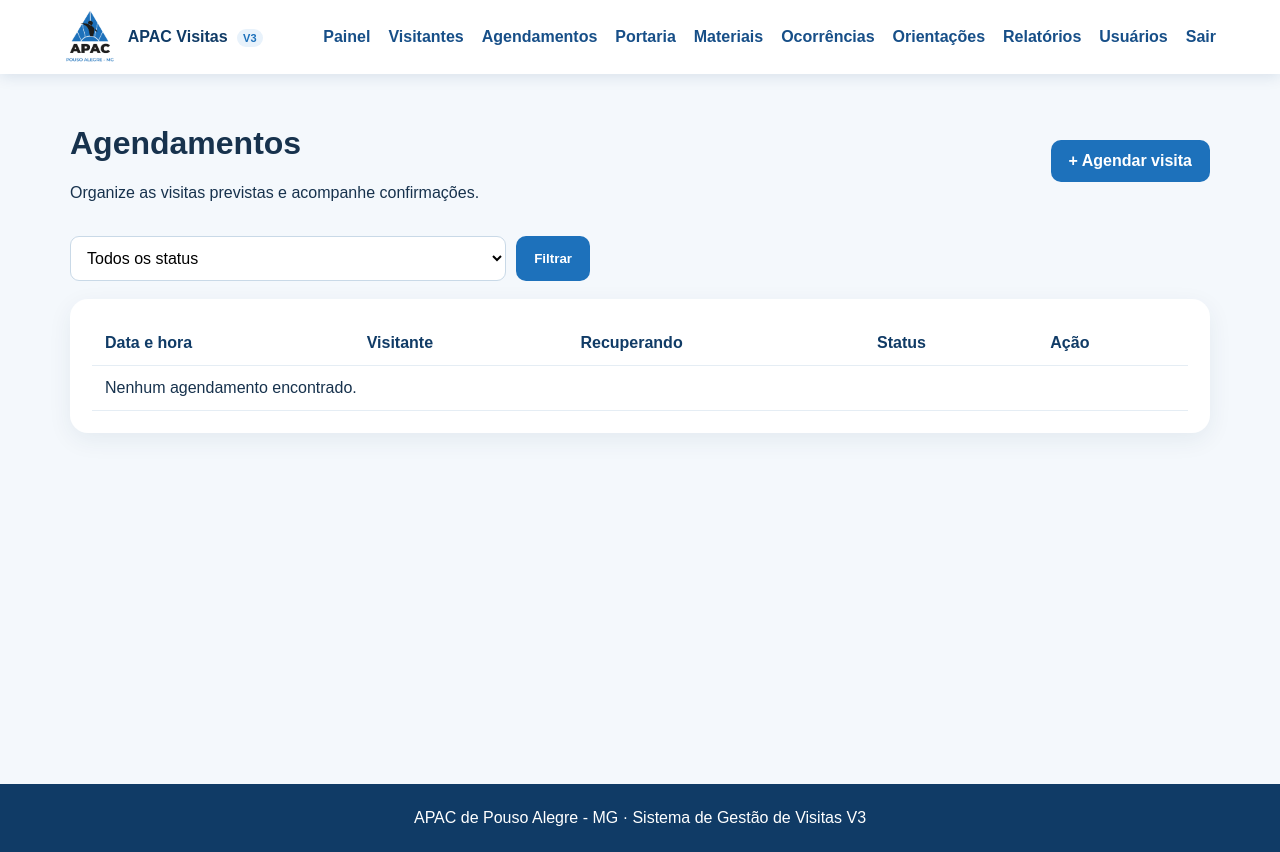
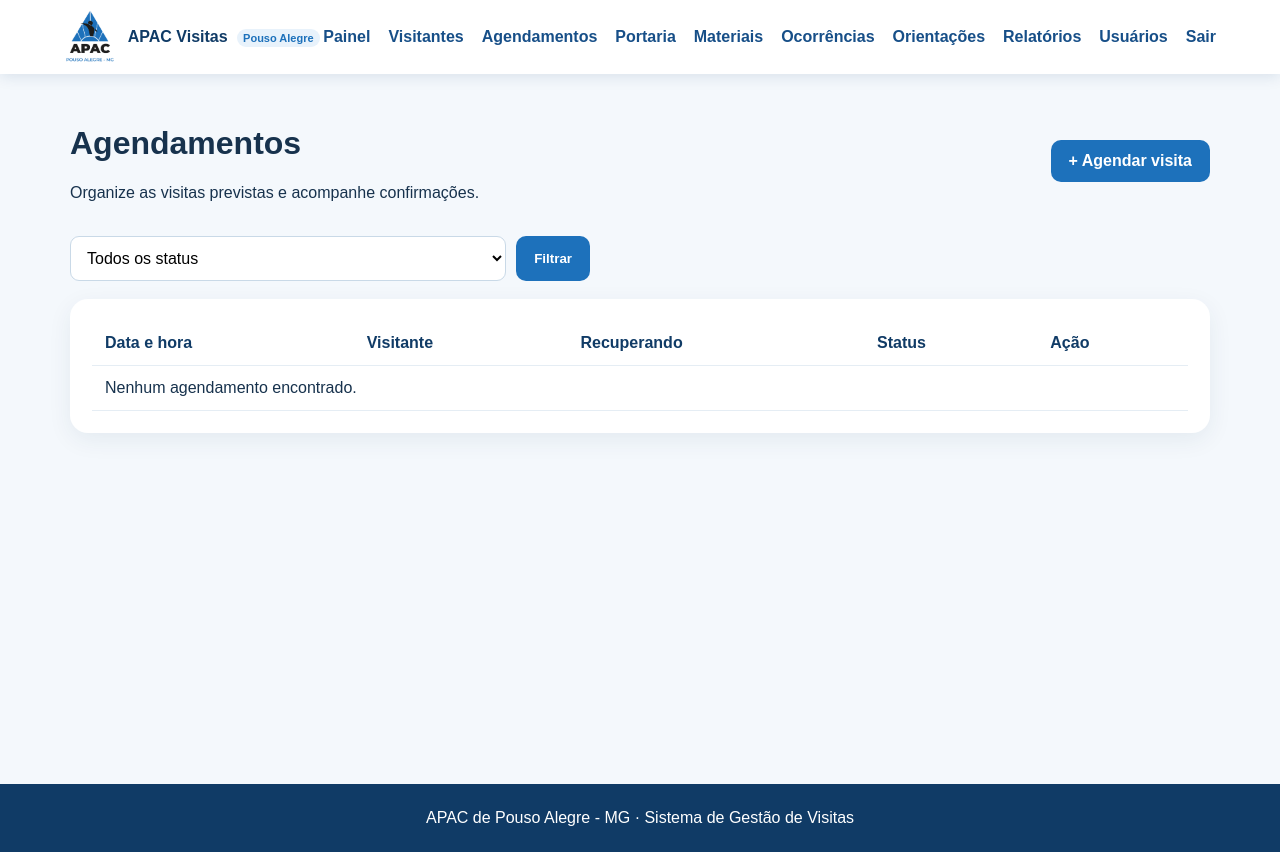
Before and after one commit to ld3w1j-glitch/APAC, a Flask app: page /agendamentos/ in a window 1280 px wide. Run offline with Flask 3, Linux system fonts and the light colour scheme; a user stored in the database is signed in.

Commit message:
Update title and footer in base.html

```diff
--- a/app/templates/base.html
+++ b/app/templates/base.html
@@ -3,14 +3,14 @@
 <head>
   <meta charset="utf-8">
   <meta name="viewport" content="width=device-width,initial-scale=1">
-  <title>{% block title %}APAC Visitas V3{% endblock %}</title>
+  <title>{% block title %}APAC Visitas Pouso Alegre{% endblock %}</title>
   <link rel="stylesheet" href="{{ url_for('static',filename='css/style.css') }}">
 </head>
 <body>
 <header>
   <a class="brand" href="{{ url_for('portal.index') if current_user.is_authenticated and current_user.role == 'usuario' else url_for('main.dashboard') }}">
     <img src="{{ url_for('static',filename='img/logo_apac.png') }}" alt="APAC Pouso Alegre - MG">
-    <span>APAC Visitas <small>V3</small></span>
+    <span>APAC Visitas <small>Pouso Alegre</small></span>
   </a>
   {% if current_user.is_authenticated %}
   <button class="menu-btn" onclick="document.querySelector('nav').classList.toggle('open')">☰</button>
@@ -39,6 +39,6 @@
   {% with msgs=get_flashed_messages(with_categories=true) %}{% for cat,msg in msgs %}<div class="alert {{cat}}">{{msg}}</div>{% endfor %}{% endwith %}
   {% block content %}{% endblock %}
 </main>
-<footer>APAC de Pouso Alegre - MG · Sistema de Gestão de Visitas V3</footer>
+<footer>APAC de Pouso Alegre - MG · Sistema de Gestão de Visitas</footer>
 </body>
 </html>
```
